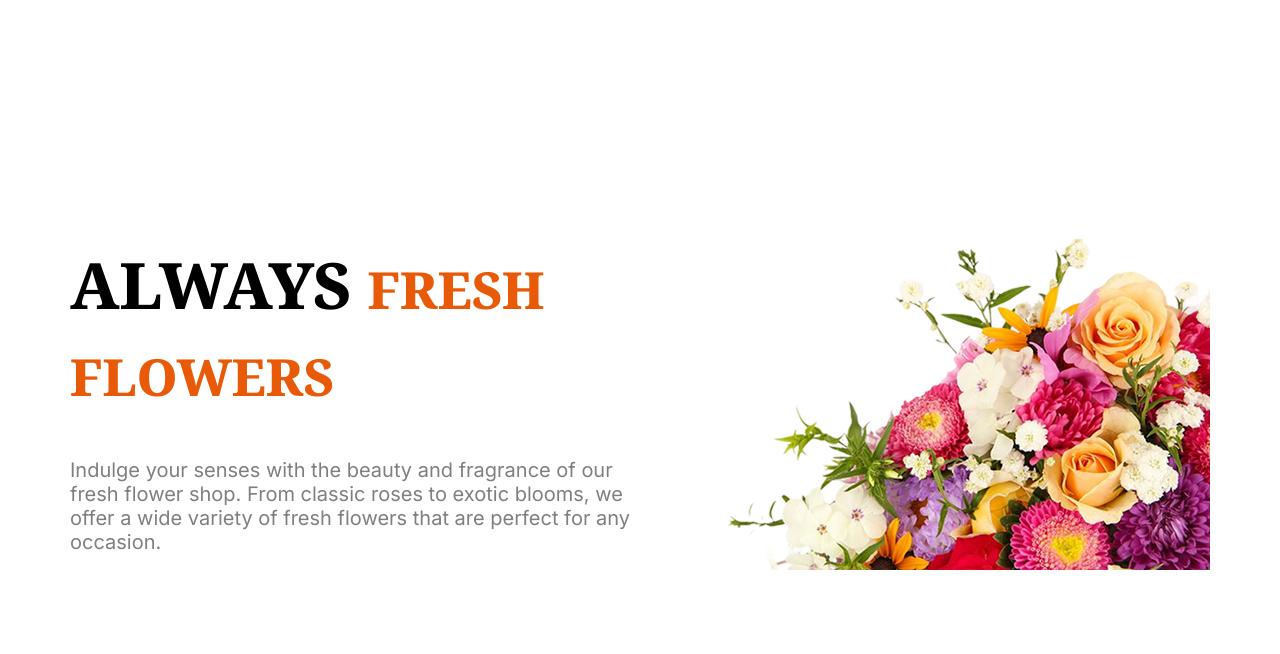
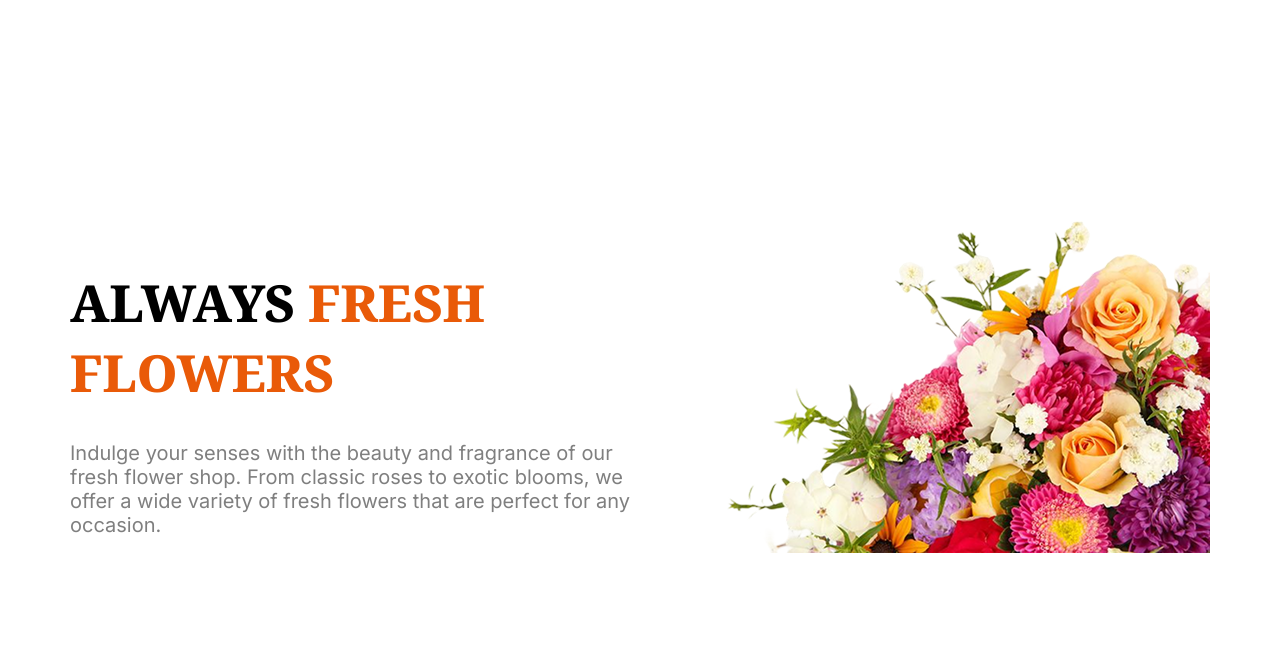
Before and after one commit to Bikram213/Assignment-2-Responsive-Flowers, a plain HTML site: page index.html in a window 1280 px wide. Shown: the part 107-761 px from the top of the page. Drawn offline with Linux system fonts and the light colour scheme.

Commit message:
some font based problem solved and some adjustment is made

```diff
--- a/flower.css
+++ b/flower.css
@@ -65,7 +65,6 @@ body{
 .cart-icon img {
     width: 20px;
     height: 20px;
-    /* vertical-align: middle; */
 }
 /* header banner styles */
 .banner{
@@ -77,8 +76,8 @@ body{
     padding-bottom: 0px;
     align-items: end;
 }
-.banner-title{
-    font-size: 4rem;
+.banner-content .banner-title{
+    font-size: 3.2rem;
 }
 
 
@@ -323,8 +322,6 @@ body{
     .cart-icon,
     .cart-label {
     display: flex; /* Show cart icon and label */
-    /* margin-right: 0; */
-    /* align-items: center; */
     }
      .navbar{
         display: flex;
@@ -423,9 +420,4 @@ body{
     }
 
 
-
-
-
-
-
 }
```
Also changed, not shown: index.html (+0 -2 lines).
